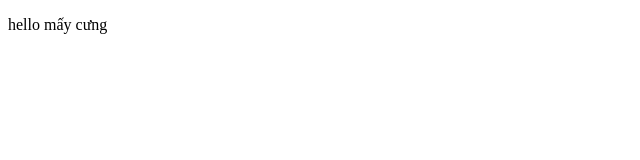
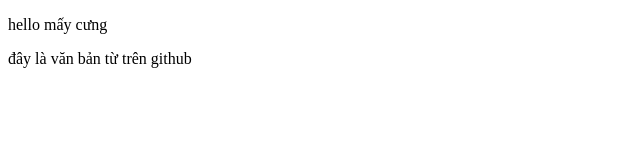
Before and after one commit to Beckhammm/Baitap1, a plain HTML site: page index.html in a window 1280 px wide. Shown: the whole page, without its empty margins (0-640 px from the left). Drawn offline with Linux system fonts and the light colour scheme.

Commit message:
Update index.html

```diff
--- a/index.html
+++ b/index.html
@@ -7,6 +7,7 @@
 </head>
 <body>
     <p>hello mấy cưng</p>
+    <p>đây là văn bản từ trên github</p>
 
 </body>
 </html>
```
